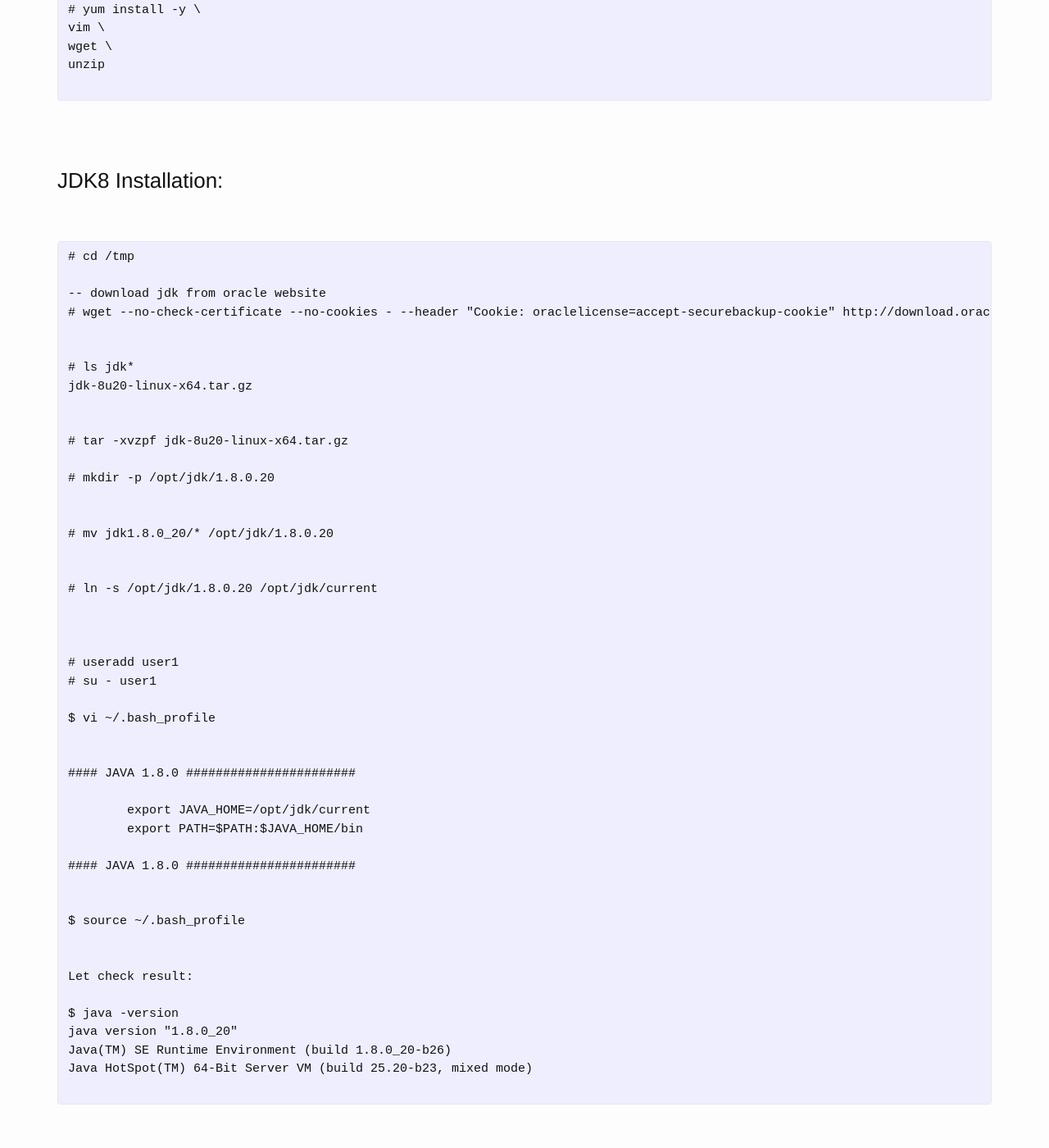
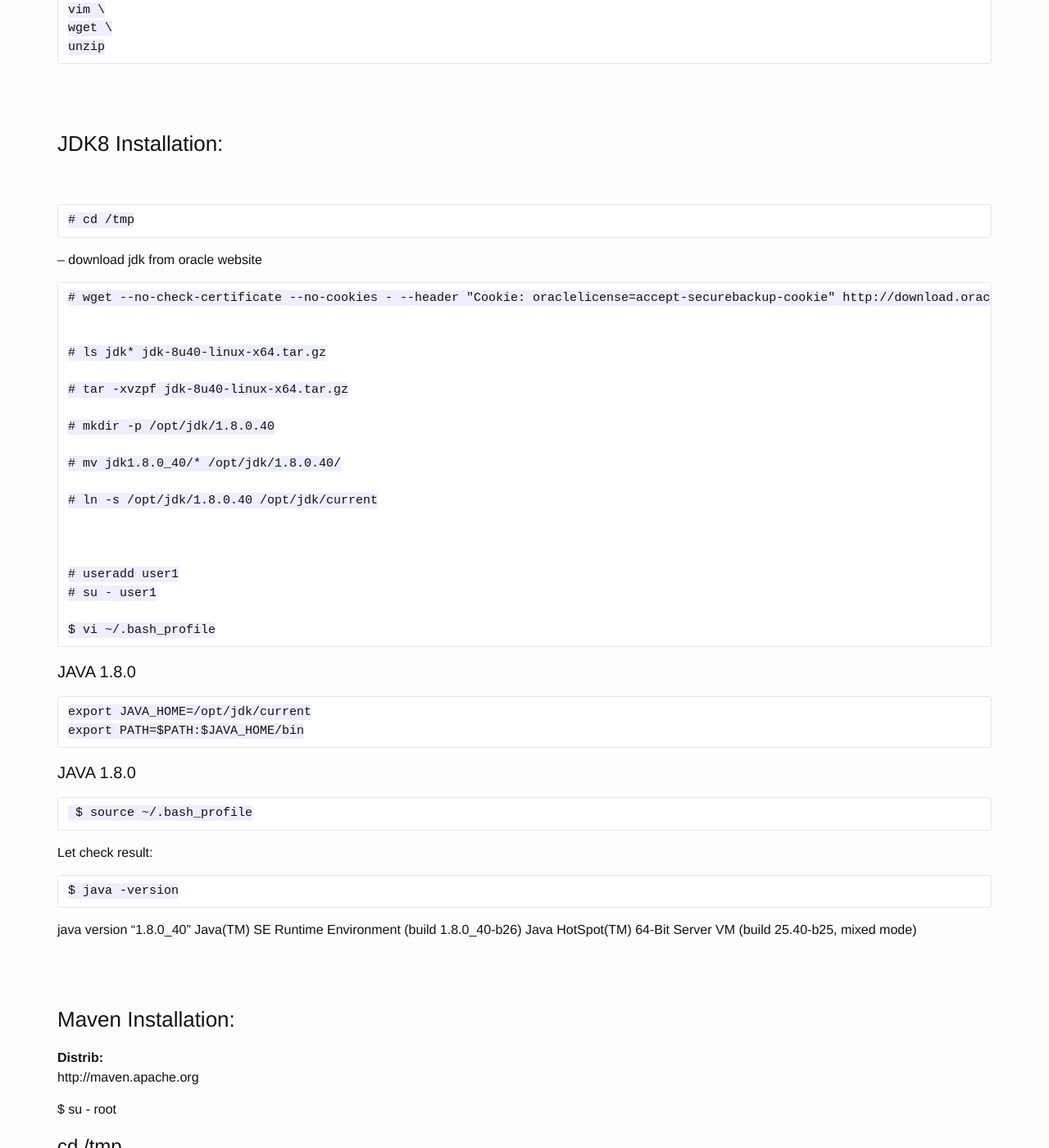
Before and after one commit to webmakaka/javadev.org, a Jekyll site: the page built from website/basics/installation/jdk/8/linux/centos/6/x86_x64/index.md, in a window 1280 px wide and 1400 px high, scrolled down 290 px. Shown: the whole window at 82% size. Built offline with Jekyll 4.4.1, drawn with Linux system fonts in a browser that asks for light colours; some of the changed text lies outside the part shown.

Commit message:
Update index.md

```diff
--- a/website/basics/installation/jdk/8/linux/centos/6/x86_x64/index.md
+++ b/website/basics/installation/jdk/8/linux/centos/6/x86_x64/index.md
@@ -7,15 +7,10 @@ permalink: /java_basics/installation/jdk/8/linux/centos/6/x86_x64/
 
 <h3>Let install some packages before</h3>
 
-
-<pre>
-
-# yum install -y \
-vim \
-wget \
-unzip
-
-</pre>
+	# yum install -y \
+	vim \
+	wget \
+	unzip
 
 
 <br/><br/>
@@ -25,33 +20,30 @@ unzip
 <br/>
 
 
-<pre>
-# cd /tmp
+	# cd /tmp
 
 -- download jdk from oracle website
-# wget --no-check-certificate --no-cookies - --header "Cookie: oraclelicense=accept-securebackup-cookie" http://download.oracle.com/otn-pub/java/jdk/8u20-b26/jdk-8u20-linux-x64.tar.gz
+
+    # wget --no-check-certificate --no-cookies - --header "Cookie: oraclelicense=accept-securebackup-cookie" http://download.oracle.com/otn-pub/java/jdk/8u40-b26/jdk-8u40-linux-x64.tar.gz
 
 
-# ls jdk*
-jdk-8u20-linux-x64.tar.gz
+    # ls jdk*
+jdk-8u40-linux-x64.tar.gz
 
+    # tar -xvzpf jdk-8u40-linux-x64.tar.gz
 
-# tar -xvzpf jdk-8u20-linux-x64.tar.gz
+    # mkdir -p /opt/jdk/1.8.0.40
 
-# mkdir -p /opt/jdk/1.8.0.20
+    # mv jdk1.8.0_40/* /opt/jdk/1.8.0.40/
 
-
-# mv jdk1.8.0_20/* /opt/jdk/1.8.0.20
-
-
-# ln -s /opt/jdk/1.8.0.20 /opt/jdk/current
+    # ln -s /opt/jdk/1.8.0.40 /opt/jdk/current
 
 
 
-# useradd user1
-# su - user1
+    # useradd user1
+    # su - user1
 
-$ vi ~/.bash_profile
+    $ vi ~/.bash_profile
 
 
 #### JAVA 1.8.0 #######################
@@ -62,17 +54,16 @@ $ vi ~/.bash_profile
 #### JAVA 1.8.0 #######################
 
 
-$ source ~/.bash_profile
+     $ source ~/.bash_profile
 
 
 Let check result:
 
-$ java -version
-java version "1.8.0_20"
-Java(TM) SE Runtime Environment (build 1.8.0_20-b26)
-Java HotSpot(TM) 64-Bit Server VM (build 25.20-b23, mixed mode)
+    $ java -version
 
-</pre>
+java version "1.8.0_40"
+Java(TM) SE Runtime Environment (build 1.8.0_40-b26)
+Java HotSpot(TM) 64-Bit Server VM (build 25.40-b25, mixed mode)
 
 
 
@@ -84,18 +75,16 @@ Java HotSpot(TM) 64-Bit Server VM (build 25.20-b23, mixed mode)
 http://maven.apache.org
 
 
-<pre>
-
 $ su - root
 
 # cd /tmp
-# wget http://www.sai.msu.su/apache/maven/binaries/apache-maven-3.1.0-bin.tar.gz
+# wget http://apache-mirror.rbc.ru/pub/apache/maven/maven-3/3.3.1/binaries/apache-maven-3.3.1-bin.tar.gz
 
-# tar -xvzpf apache-maven-3.1.0-bin.tar.gz
+# tar -xvzpf apache-maven-3.3.1-bin.tar.gz
 
-# mkdir -p /opt/maven/3.1.0
+# mkdir -p /opt/maven/3.3.1
 
-# mv apache-maven-3.1.0/* /opt/maven/3.1.0/
+# mv apache-maven-3.3.1/* /opt/maven/3.3.1/
 
 
 $ su - user1
@@ -103,21 +92,19 @@ $ su - user1
 $ vi ~/.bash_profile
 
 
-#### MAVEN 3.1.0 #########################
+#### MAVEN 3.3.1 #########################
 
-	export MAVEN_HOME=/opt/maven/3.1.0
+	export MAVEN_HOME=/opt/maven/3.3.1
 	export PATH=$PATH:$MAVEN_HOME/bin
 
-#### MAVEN 3.1.0 #########################
+#### MAVEN 3.3.1 #########################
 
 
 
-$ source ~/.bash_profile
+    $ source ~/.bash_profile
 
+    $ mvn -version
 
-$ mvn -version
-
-</pre>
 
 <br/><br/>
 
```
